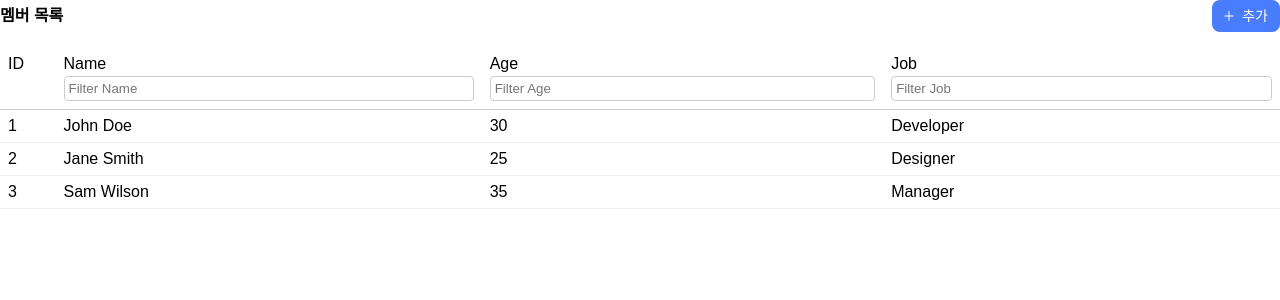
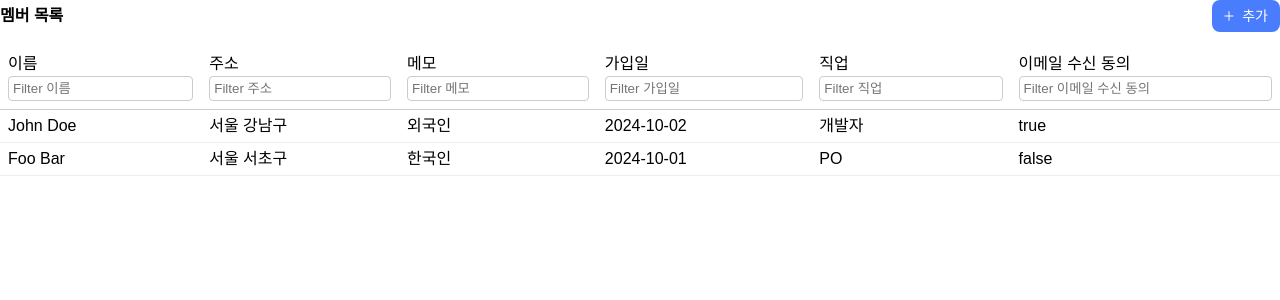
Before and after one commit to gwbaik9717/businesscanvas-mini-project, a React (Vite) app: page / in a window 1280 px wide. Shown: the top 300 px of the page. Built offline with nearby package versions, Linux system fonts and the light colour scheme.

Commit message:
feat: Render member list

```diff
--- a/src/types/Member/MemberTable.ts
+++ b/src/constants/member.ts
@@ -1,9 +1,9 @@
-import { Table } from "../Table";
-import { Record } from "../Record";
-import { BaseField, SelectField } from "../Field";
+import { BaseField, SelectField } from "../types/Field";
+import { MemberRecord } from "../types/MemberRecord";
 
-const InitialMembers: Record[] = [
+export const initialMembers: MemberRecord[] = [
   {
+    id: "1",
     name: "John Doe",
     address: "서울 강남구",
     memo: "외국인",
@@ -12,6 +12,7 @@ const InitialMembers: Record[] = [
     emailAgree: true,
   },
   {
+    id: "2",
     name: "Foo Bar",
     address: "서울 서초구",
     memo: "한국인",
@@ -21,7 +22,7 @@ const InitialMembers: Record[] = [
   },
 ];
 
-const MemberFields = [
+export const memberFields = [
   new BaseField("name", "text", "이름", true),
   new BaseField("address", "text", "주소", false),
   new BaseField("memo", "textarea", "메모", false),
@@ -29,9 +30,3 @@ const MemberFields = [
   new SelectField("job", "직업", ["개발자", "PO", "디자이너"], false),
   new BaseField("emailAgree", "checkbox", "이메일 수신 동의", false),
 ];
-
-export class MemberTable extends Table {
-  constructor() {
-    super(MemberFields, InitialMembers);
-  }
-}
--- a/src/pages/MemberList/MemberList.tsx
+++ b/src/pages/MemberList/MemberList.tsx
@@ -1,4 +1,4 @@
-import React from "react";
+import React, { useRef, useState } from "react";
 import { Table } from "../../components/Table/Table";
 import { TableHeader } from "../../components/Table/TableHeader";
 import { TableRow } from "../../components/Table/TableRow";
@@ -10,28 +10,41 @@ import { PageLayout } from "../../layouts/PageLayout";
 import { Heading } from "../../components/Typography/Heading";
 import { Text } from "../../components/Typography/Text";
 import { color } from "../../styles/theme/theme";
+import { MemberRecord } from "../../types/MemberRecord";
+import { initialMembers, memberFields } from "../../constants/member";
+import { Field } from "../../types/Field";
+import { TableBody } from "../../components/Table/TableBody";
 
-interface RowData {
-  id: number;
-  name: string;
-  age: number;
-  job: string;
-}
+// interface RowData {
+//   id: number;
+//   name: string;
+//   age: number;
+//   job: string;
+// }
 
-const data: RowData[] = [
-  { id: 1, name: "John Doe", age: 30, job: "Developer" },
-  { id: 2, name: "Jane Smith", age: 25, job: "Designer" },
-  { id: 3, name: "Sam Wilson", age: 35, job: "Manager" },
-];
+// const data: RowData[] = [
+//   { id: 1, name: "John Doe", age: 30, job: "Developer" },
+//   { id: 2, name: "Jane Smith", age: 25, job: "Designer" },
+//   { id: 3, name: "Sam Wilson", age: 35, job: "Manager" },
+// ];
 
-const columns: TableColumn<RowData>[] = [
-  { label: "ID", accessor: "id", filterable: false },
-  { label: "Name", accessor: "name", filterable: true },
-  { label: "Age", accessor: "age", filterable: true },
-  { label: "Job", accessor: "job", filterable: true },
-];
+// const columns: TableColumn<RowData>[] = [
+//   { label: "ID", accessor: "id", filterable: false },
+//   { label: "Name", accessor: "name", filterable: true },
+//   { label: "Age", accessor: "age", filterable: true },
+//   { label: "Job", accessor: "job", filterable: true },
+// ];
 
 export const MemberList: React.FC = () => {
+  const [records, setRecords] = useState<MemberRecord[]>(initialMembers);
+  const { current: fields } = useRef<Field[]>(memberFields);
+
+  const columns: TableColumn<MemberRecord>[] = fields.map((field) => ({
+    label: field.label,
+    accessor: field.key,
+    filterable: true,
+  }));
+
   return (
     <PageLayout>
       <StyledPageHeader>
@@ -51,13 +64,13 @@ export const MemberList: React.FC = () => {
         </ButtonWithIcons>
       </StyledPageHeader>
 
-      <Table<RowData> data={data} columns={columns}>
-        <TableHeader<RowData> />
-        <tbody>
-          {data.map((row) => (
-            <TableRow<RowData> key={row.id} row={row} />
+      <Table<MemberRecord> data={records} columns={columns}>
+        <TableHeader />
+        <TableBody>
+          {records.map((record) => (
+            <TableRow<MemberRecord> key={record.id} row={record} />
           ))}
-        </tbody>
+        </TableBody>
       </Table>
     </PageLayout>
   );
--- /dev/null
+++ b/src/types/MemberRecord.ts
@@ -0,0 +1,3 @@
+export type MemberRecord = {
+  id: string;
+} & Record<string, unknown>;
--- a/src/types/Record.ts
+++ /dev/null
@@ -1,3 +0,0 @@
-export type Record = {
-  [key: string]: unknown;
-};
```
Also changed, not shown: src/types/Table.ts (deleted, +0 -12 lines).
